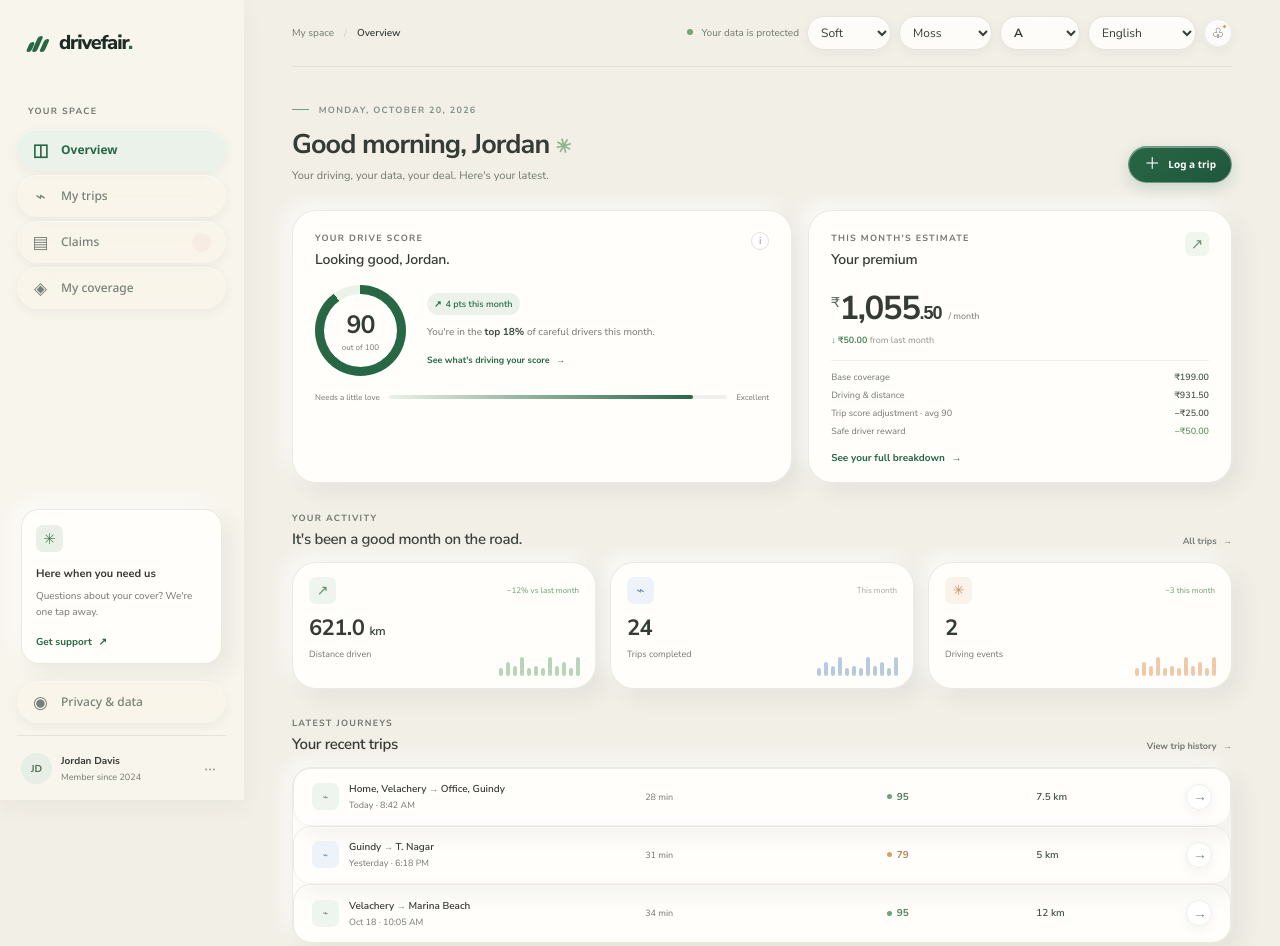
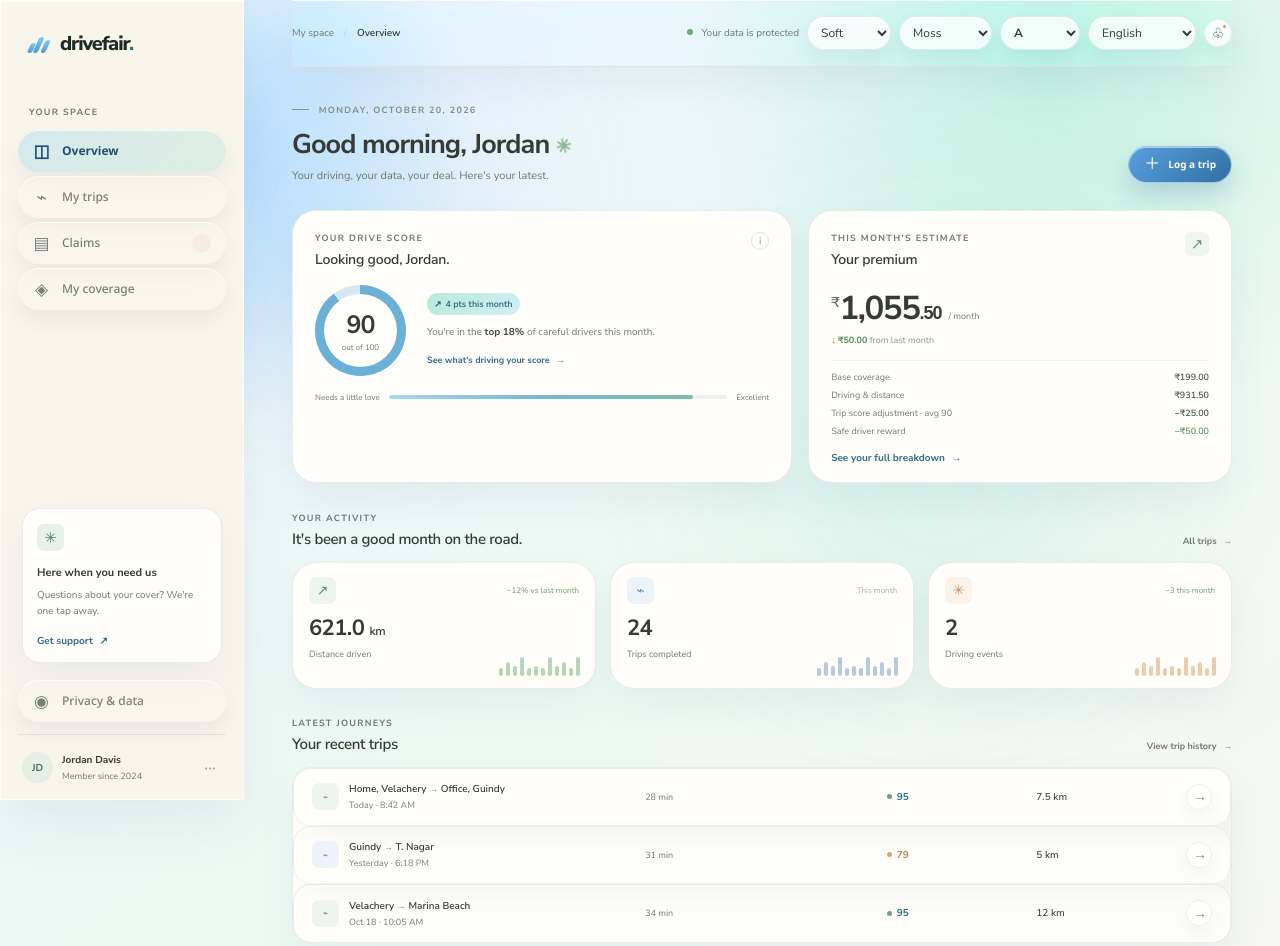
Before and after one commit to Thiru00007/drivefair, a plain HTML site: page index.html in a window 1280 px wide. Shown: the top 946 px of the page. Drawn offline with Linux system fonts and the light colour scheme.

Commit message:
first commit of the day: a UI overhaul

```diff
--- a/app.js
+++ b/app.js
@@ -110,7 +110,7 @@ function applyAppearance() {
   document.getElementById("accent-select").value = state.accent;
   document.getElementById("text-size-select").value = state.textSize;
   document.querySelector('meta[name="theme-color"]').content =
-    state.theme === "dark" ? "#000000" : state.theme === "soft" ? "#000000" : "#c0cea4";
+    state.theme === "dark" ? "#080a16" : state.theme === "soft" ? "#f2efe7" : "#f5f6f3";
 }
 
 function freshDefaultState() {
--- a/index.html
+++ b/index.html
@@ -3,7 +3,7 @@
   <head>
     <meta charset="utf-8">
     <meta name="viewport" content="width=device-width, initial-scale=1">
-    <meta name="theme-color" content="#c0cea4">
+    <meta name="theme-color" content="#f2efe7">
     <title>DriveFair — Insurance that moves with you</title>
     <link rel="preconnect" href="https://fonts.googleapis.com">
     <link rel="preconnect" href="https://fonts.gstatic.com" crossorigin>
--- a/styles.css
+++ b/styles.css
@@ -128,8 +128,8 @@ body[data-text-size="largest"] .app-shell { zoom: 1.12; }
 body[data-theme="soft"] { color-scheme: light; --ink: #353c35; --muted: #71776f; --line: #e7e2d8; --paper: #fffefa; --canvas: #f2efe7; --green: #55755e; --green-dark: #46634e; --mint: #eef0e6; --shadow: 0 8px 24px rgba(62, 57, 43, .045); }
 body[data-theme="soft"] .sidebar { background: #f8f5ed; }
 body[data-theme="soft"] .topbar { border-color: var(--line); }
-body[data-theme="dark"] { color-scheme: dark; --ink: #e5ebe6; --muted: #abb7ae; --line: #34443a; --paper: #202b24; --canvas: #141b16; --green: #9bc9a5; --green-dark: #85b991; --mint: #26392c; --shadow: 0 10px 26px rgba(0,0,0,.16); }
-body[data-theme="dark"] .sidebar { background: #19221c; border-color: var(--line); }
+body[data-theme="dark"] { color-scheme: dark; --ink: #e5e8f2; --muted: #a3a8ba; --line: #292d42; --paper: #111426; --canvas: #080a16; --green: #9bc9a5; --green-dark: #85b991; --mint: #26392c; --shadow: 0 10px 26px rgba(0,0,0,.24); }
+body[data-theme="dark"] .sidebar { background: #0b0d1b; border-color: var(--line); }
 body[data-theme="dark"] .topbar, body[data-theme="dark"] .profile { border-color: var(--line); }
 body[data-theme="dark"] .brand, body[data-theme="dark"] .breadcrumbs strong, body[data-theme="dark"] h1, body[data-theme="dark"] h2, body[data-theme="dark"] h3,
 body[data-theme="dark"] .profile strong, body[data-theme="dark"] .card-heading h2, body[data-theme="dark"] .score-ring strong,
@@ -154,23 +154,24 @@ body[data-theme="dark"] .select-wrap select, body[data-theme="dark"] .modal, bod
 body[data-theme="dark"] .language-select, body[data-theme="dark"] .appearance-select, body[data-theme="dark"] .sample-option,
 body[data-theme="dark"] .trip-detail-button, body[data-theme="dark"] .modal-close, body[data-theme="dark"] .button-secondary,
 body[data-theme="dark"] .button-danger, body[data-theme="dark"] .plan-select-button { background-color: var(--paper); color: var(--ink); border-color: var(--line); }
-body[data-theme="dark"] .help-card { background: #222e26; }
+body[data-theme="dark"] .help-card { background: #111426; }
 body[data-theme="dark"] .nav-item { color: var(--muted); }
-body[data-theme="dark"] .nav-item:hover, body[data-theme="dark"] .nav-item.active { color: var(--ink); background: #2b3a2f; }
+body[data-theme="dark"] .nav-item:hover { color: var(--ink); background: #171a2d; }
+body[data-theme="dark"] .nav-item.active { color: var(--green); background: var(--mint); }
 body[data-theme="dark"] .button-primary { color: #102018; background: linear-gradient(135deg, #a9d4af, #85bb92); border-color: #bddfc2; box-shadow: inset 0 1px 0 rgba(255,255,255,.55), 0 5px 16px rgba(0,0,0,.18); }
 body[data-theme="dark"] .button-primary:hover { background: linear-gradient(135deg, #bbe0c0, #98caa2); }
 body[data-theme="dark"] .selected .plan-select-button { color: #d2ebd5; background: #2b4031; border-color: #4d7056; }
 body[data-theme="dark"] .score-ring::before { background: var(--paper); }
-body[data-theme="dark"] .trip-table-head { background: #1a241d; color: var(--muted); }
+body[data-theme="dark"] .trip-table-head { background: #0e1020; color: var(--muted); }
 body[data-theme="dark"] .premium-divider, body[data-theme="dark"] .pricing-breakdown .breakdown-total, body[data-theme="dark"] .trip-row { border-color: var(--line); }
-body[data-theme="dark"] .claims-banner { background: #302b23; border-color: #504437; }
+body[data-theme="dark"] .claims-banner { background: #211d22; border-color: #443641; }
 body[data-theme="dark"] .claims-banner strong, body[data-theme="dark"] .claims-banner p { color: #e1d3bc; }
-body[data-theme="dark"] .privacy-note, body[data-theme="dark"] .privacy-intro { background: #243329; border-color: var(--line); }
+body[data-theme="dark"] .privacy-note, body[data-theme="dark"] .privacy-intro { background: #151b29; border-color: var(--line); }
 body[data-theme="dark"] .privacy-note strong, body[data-theme="dark"] .privacy-intro strong { color: #c8e0cc; }
 body[data-theme="dark"] .event-badge { background: #45392d; color: #f1c596; }
 body[data-theme="dark"] .event-clear { background: #2a3a2e; color: #b9d2bd; }
 body[data-theme="dark"] .modal::backdrop { background: rgba(6, 12, 8, .78); }
-body[data-theme="dark"] .claim-details input[type="datetime-local"], body[data-theme="dark"] .claim-details select, body[data-theme="dark"] .claim-details textarea { color: var(--ink); background: #18221b; border-color: var(--line); }
+body[data-theme="dark"] .claim-details input[type="datetime-local"], body[data-theme="dark"] .claim-details select, body[data-theme="dark"] .claim-details textarea { color: var(--ink); background: #0c0f1f; border-color: var(--line); }
 body[data-theme="dark"] .consent-option { border-color: var(--line); }
 body[data-theme="dark"] .consent-option strong { color: var(--ink); }
 body[data-theme="dark"] .consent-option small { color: var(--muted); }
@@ -269,3 +270,207 @@ body[data-theme="dark"] .pricing-breakdown .green-text { color: var(--green); }
   .text-size-select { min-width: 40px; max-width: 42px; }
   .notification-button { flex-basis: 24px; width: 24px; height: 24px; }
 }
+
+body {
+  background:
+    radial-gradient(circle at 15% 15%, rgba(138, 203, 255, 0.52), transparent 20%),
+    radial-gradient(circle at 82% 8%, rgba(147, 232, 203, 0.46), transparent 26%),
+    linear-gradient(145deg, #edf9ff 0%, #edf5fb 18%, #eef9f3 56%, #f7f7f3 100%);
+}
+body::before, body::after {
+  content: "";
+  position: fixed;
+  border-radius: 50%;
+  filter: blur(82px);
+  pointer-events: none;
+  z-index: 0;
+  opacity: .75;
+}
+body::before {
+  width: 360px;
+  height: 360px;
+  left: 12%;
+  top: 32px;
+  background: rgba(134, 196, 255, 0.22);
+}
+body::after {
+  width: 420px;
+  height: 420px;
+  right: 10%;
+  bottom: 18%;
+  background: rgba(107, 216, 193, 0.18);
+}
+.app-shell { position: relative; z-index: 1; }
+.sidebar {
+  background: rgba(255, 255, 255, 0.45);
+  backdrop-filter: blur(18px) saturate(150%);
+  -webkit-backdrop-filter: blur(18px) saturate(150%);
+  border: 1px solid rgba(255, 255, 255, 0.72);
+  box-shadow: inset 0 1px 0 rgba(255,255,255,0.78), 0 24px 52px rgba(54, 90, 109, 0.08);
+}
+.card,
+.stat-card,
+.plan-card,
+.trip-list-card,
+.claim-card,
+.privacy-settings,
+.pricing-current,
+.privacy-intro,
+.privacy-note,
+.claims-banner,
+.setting-row,
+.trip-row,
+.help-card,
+.modal,
+.toast,
+.topbar,
+.select-wrap select,
+.appearance-select,
+.language-select,
+.nav-item,
+.button,
+.plan-select-button,
+.sample-option,
+.icon-button,
+.trip-detail-button,
+.modal-close {
+  backdrop-filter: blur(14px) saturate(150%);
+  -webkit-backdrop-filter: blur(14px) saturate(150%);
+}
+.card,
+.stat-card,
+.plan-card,
+.trip-list-card,
+.claim-card,
+.privacy-settings,
+.pricing-current,
+.privacy-intro,
+.privacy-note,
+.claims-banner,
+.help-card,
+.modal,
+.toast,
+.topbar,
+.select-wrap select,
+.appearance-select,
+.language-select {
+  border-color: rgba(99, 124, 146, 0.15);
+  box-shadow: 0 18px 34px rgba(95, 126, 153, 0.08), inset 0 1px 0 rgba(255,255,255,0.78);
+}
+.button,
+.plan-select-button,
+.sample-option,
+.icon-button,
+.trip-detail-button,
+.modal-close,
+.nav-item,
+.language-select,
+.appearance-select {
+  box-shadow: inset 0 1px 0 rgba(255,255,255,0.72), 0 10px 18px rgba(70, 90, 111, 0.07);
+}
+.button-primary {
+  background: linear-gradient(135deg, rgba(84, 155, 221, 0.96), rgba(41, 107, 159, 0.96));
+  border: 1px solid rgba(255,255,255,0.5);
+  box-shadow: inset 0 1px 0 rgba(255,255,255,0.55), 0 12px 24px rgba(51, 110, 161, 0.24);
+}
+.button-primary:hover {
+  background: linear-gradient(135deg, rgba(65, 141, 212, 0.98), rgba(30, 93, 146, 0.98));
+}
+.nav-item { background: rgba(255,255,255,0.18); }
+.nav-item.active {
+  background: linear-gradient(135deg, rgba(170, 217, 240, 0.45), rgba(193, 232, 219, 0.5));
+  color: #234d72;
+}
+.score-ring {
+  background: conic-gradient(#6bb0d6 0deg var(--score-angle, 309deg), rgba(209, 231, 245, 0.9) var(--score-angle, 309deg) 360deg);
+}
+.score-track span {
+  background: linear-gradient(90deg, #a5d8f5, #72b8d5, #7cbdb0);
+}
+.pill-green {
+  background: linear-gradient(135deg, rgba(175, 232, 214, 0.9), rgba(206, 237, 245, 0.9));
+  color: #235d79;
+}
+.brand-mark span {
+  background: linear-gradient(180deg, #7ccaf7, #5298d8);
+}
+.brand-dot,
+.text-button,
+.inline-link,
+.trip-score,
+.current-tag,
+.privacy-shield,
+.plan-card.selected .plan-select-button,
+.plan-card.selected .plan-check {
+  color: #2e6c8c;
+}
+body[data-theme="dark"] {
+  background:
+    radial-gradient(circle at 15% 15%, rgba(99, 152, 212, 0.3), transparent 22%),
+    radial-gradient(circle at 80% 10%, rgba(76, 142, 124, 0.28), transparent 26%),
+    linear-gradient(145deg, #071119 0%, #091421 24%, #0c1723 54%, #0b121d 100%);
+}
+body[data-theme="dark"] .sidebar {
+  background: rgba(13, 19, 31, 0.62);
+  border-color: rgba(160, 197, 220, 0.12);
+  box-shadow: inset 0 1px 0 rgba(255,255,255,0.08), 0 18px 36px rgba(0, 0, 0, 0.18);
+}
+body[data-theme="dark"] .card,
+body[data-theme="dark"] .stat-card,
+body[data-theme="dark"] .plan-card,
+body[data-theme="dark"] .trip-list-card,
+body[data-theme="dark"] .claim-card,
+body[data-theme="dark"] .privacy-settings,
+body[data-theme="dark"] .pricing-current,
+body[data-theme="dark"] .help-card,
+body[data-theme="dark"] .modal,
+body[data-theme="dark"] .toast,
+body[data-theme="dark"] .topbar,
+body[data-theme="dark"] .select-wrap select,
+body[data-theme="dark"] .appearance-select,
+body[data-theme="dark"] .language-select {
+  background: rgba(12, 17, 29, 0.68);
+  border-color: rgba(164, 189, 214, 0.14);
+  box-shadow: 0 18px 32px rgba(0,0,0,0.22), inset 0 1px 0 rgba(255,255,255,0.06);
+}
+body[data-theme="dark"] .nav-item {
+  background: rgba(255,255,255,0.02);
+}
+body[data-theme="dark"] .button-primary {
+  background: linear-gradient(135deg, rgba(113, 177, 224, 0.94), rgba(64, 122, 181, 0.96));
+  color: #edf7ff;
+}
+body[data-theme="dark"] .button-primary:hover {
+  background: linear-gradient(135deg, rgba(135, 190, 233, 0.96), rgba(74, 135, 193, 0.98));
+}
+body[data-theme="dark"] .score-ring {
+  background: conic-gradient(#96d0ef 0deg var(--score-angle, 309deg), rgba(108, 142, 172, 0.5) var(--score-angle, 309deg) 360deg);
+}
+body[data-theme="dark"] .pill-green {
+  background: rgba(142, 192, 204, 0.18);
+  color: #c5ebff;
+}
+body[data-theme="dark"] .brand-mark span {
+  background: linear-gradient(180deg, #9dd9ff, #5d9be6);
+}
+body[data-theme="dark"] .brand-dot,
+body[data-theme="dark"] .text-button,
+body[data-theme="dark"] .inline-link,
+body[data-theme="dark"] .trip-score,
+body[data-theme="dark"] .current-tag,
+body[data-theme="dark"] .privacy-shield,
+body[data-theme="dark"] .plan-card.selected .plan-select-button,
+body[data-theme="dark"] .plan-card.selected .plan-check {
+  color: #9ad4ff;
+}
+body[data-theme="dark"] .score-track span {
+  background: linear-gradient(90deg, #b9dff7, #7fa7d3, #97c7b9);
+}
+@media (max-width: 760px) {
+  .sidebar {
+    background: rgba(255,255,255,0.62);
+  }
+  body[data-theme="dark"] .sidebar {
+    background: rgba(12,16,26,0.8);
+  }
+}
```
